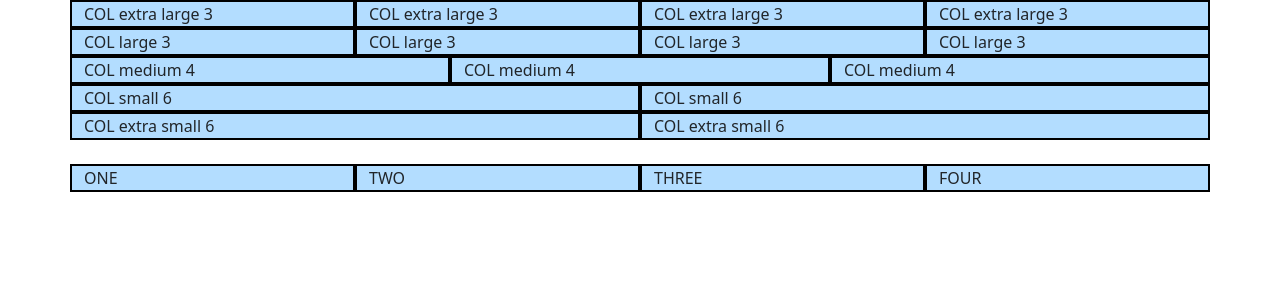
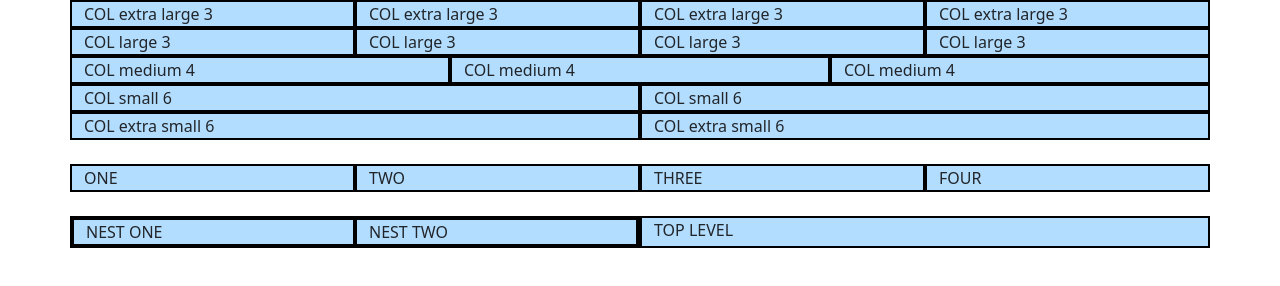
Before and after one commit to navanitnandakumar/WebDev, a plain HTML site: page Bootstrap/Bootstrap_part4.html in a window 1280 px wide. Drawn offline with nearby package versions, Linux system fonts and the light colour scheme.

Commit message:
Updated Bootstrap_part4.html

```diff
--- a/Bootstrap/Bootstrap_part4.html
+++ b/Bootstrap/Bootstrap_part4.html
@@ -70,6 +70,19 @@
             <div class="col-lg-3 col-sm-6 boxy">THREE</div>
             <div class="col-lg-3 col-sm-6 boxy">FOUR</div>
         </div>
+    </div><br>
+
+    <!-- Nested grids -->
+    <div class="container">
+        <div class="row">
+            <div class="col-lg-6 boxy">
+                <div class="row">
+                    <div class="col-lg-6 boxy">NEST ONE</div>
+                    <div class="col-lg-6 boxy">NEST TWO</div>
+                </div>
+            </div>
+            <div class="col-lg-6 boxy">TOP LEVEL</div>
+        </div>
     </div>
 </body>
 
```
